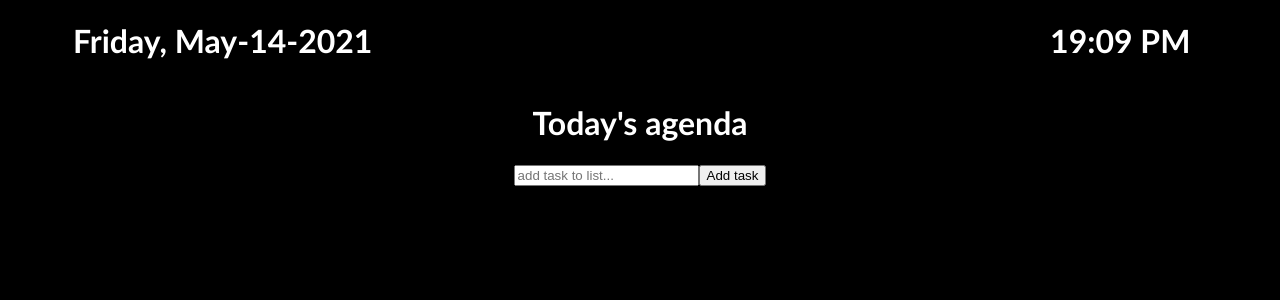
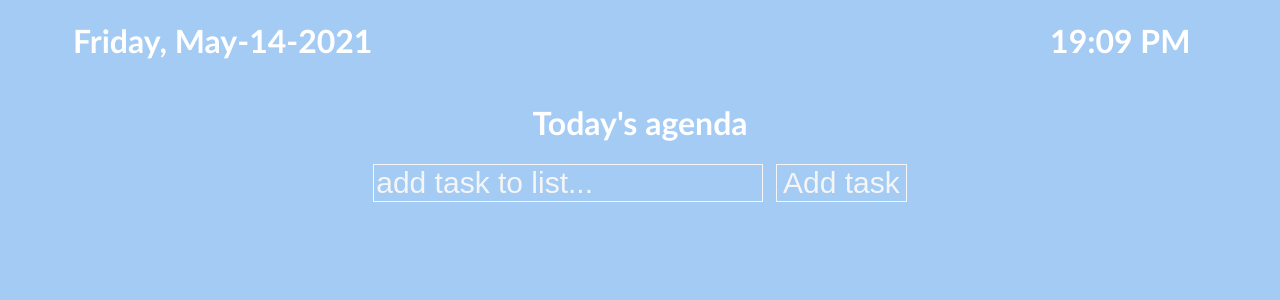
Before and after one commit to platiniradukunda/Productivity-App, a React (Create React App) app: page /todolist in a window 1280 px wide. Shown: the top 300 px of the page. Built offline with nearby package versions, Linux system fonts and the light colour scheme.

Commit message:
styling start

```diff
--- a/src/App.css
+++ b/src/App.css
@@ -1,6 +1,6 @@
 .App {
   text-align: center;
-  background-color: black;
+  background-color: rgb(164,203,243);
   color: white;
   font-family: 'Gill Sans', 'Gill Sans MT', Calibri, 'Trebuchet MS', sans-serif;
 }
@@ -42,9 +42,17 @@
 }
 
 .startWorkButton{
-  height: 20%;
-  width: 100%;
-  /* margin-left: -210%; */
+  font-size: 30px;
+  border: solid whitesmoke 1px;
+  cursor: pointer;
+  font-size: 30px;
+  background-color: transparent;
+  color: whitesmoke;
+  transition: 0.5s;
+}
+
+.startWorkButton:hover{
+  color: rgb(199, 182, 182);
 }
 
 .toDoListPage{
@@ -87,6 +95,8 @@
 .individualTask{
   height: 100vh;
   width: 100vw;
+  display: grid;
+
 }
 .timer{
   display: flex;
@@ -109,3 +119,67 @@
 .finishedTask button {
   font-size: 20px;
 }
+
+.taskDetails input{
+  width: 70vw;
+  height: 30vh;
+}
+
+.innerFormDiv input {
+  background-color: transparent;
+  width: 30%;
+  height: 40%;
+  font-size: 30px;
+  border: solid whitesmoke 1px;
+  margin-right: 1%;
+  cursor: pointer;
+}
+
+.innerFormDiv input::-webkit-input-placeholder {
+  color: whitesmoke;
+  transition: opacity .2s ease-in-out;
+}
+
+.innerFormDiv input:focus::-webkit-input-placeholder {
+  opacity: 0.5;
+}
+
+.innerFormDiv button {
+  font-size: 30px;
+  border: solid whitesmoke 1px;
+  cursor: pointer;
+  font-size: 30px;
+  background-color: transparent;
+  color: whitesmoke;
+  transition: 0.8s;
+}
+
+.innerFormDiv button:hover{
+  color: rgb(199, 182, 182);
+}
+
+.renderTasks li{
+  font-size: 30px;
+  color: whitesmoke;
+}
+
+.renderTasks button{
+  font-size: 30px;
+  color: whitesmoke;
+  background-color: transparent;
+  border: solid whitesmoke 1px;
+  transition: 0.8s;
+  cursor: pointer;
+}
+
+.renderTasks button:hover{
+  color: rgb(199, 182, 182);
+}
+
+.renderTasks input{
+  width: 20px;
+  height: 20px;
+  color: whitesmoke;
+  cursor: pointer;
+  background-color: transparent;
+}
--- a/src/components/ClickedTask.jsx
+++ b/src/components/ClickedTask.jsx
@@ -3,7 +3,7 @@ import React from 'react';
 function clickedTask({currentTask}) {
     return (
         <div>
-            <h1>{currentTask}</h1>
+            <h1>{`Current task: ${currentTask}`}</h1>
         </div>
     );
 }
--- a/src/components/IndividualTask.jsx
+++ b/src/components/IndividualTask.jsx
@@ -23,6 +23,10 @@ function IndividualTask({match}) {
                 <ClickedTask currentTask={match.params.task}/>
             </div>
 
+            <div className="taskDetails">
+                <input type="text" name="" id="" />
+            </div>
+
             {/* have the ability to manipulate the set time in the other components so we need to pass props */}
             <div className="timerInIndividualTask">
                 <EnterTime setTimeLeft={setTimeLeft} setIsPaused={setIsPaused}/>
--- a/src/components/TimeAndDate.jsx
+++ b/src/components/TimeAndDate.jsx
@@ -1,4 +1,4 @@
-import React, {useState, useEffect, useRef} from 'react';
+import React from 'react';
 
 function TimeAndDate (props) {
 
--- a/src/components/TodoList.jsx
+++ b/src/components/TodoList.jsx
@@ -109,7 +109,7 @@ class TodoList extends Component {
 
                 {/* div for the form that adds things to the to-do list */}
                 <div className="innerFormDiv">
-                <h1>Today's agenda</h1>
+                    <h1>Today's agenda</h1>
                     <input type="text" placeholder="add task to list..." className="input" value={this.state.userInput} onChange={(event)=>{
                         this.changeUserInput(event.target.value)
                     }
```
